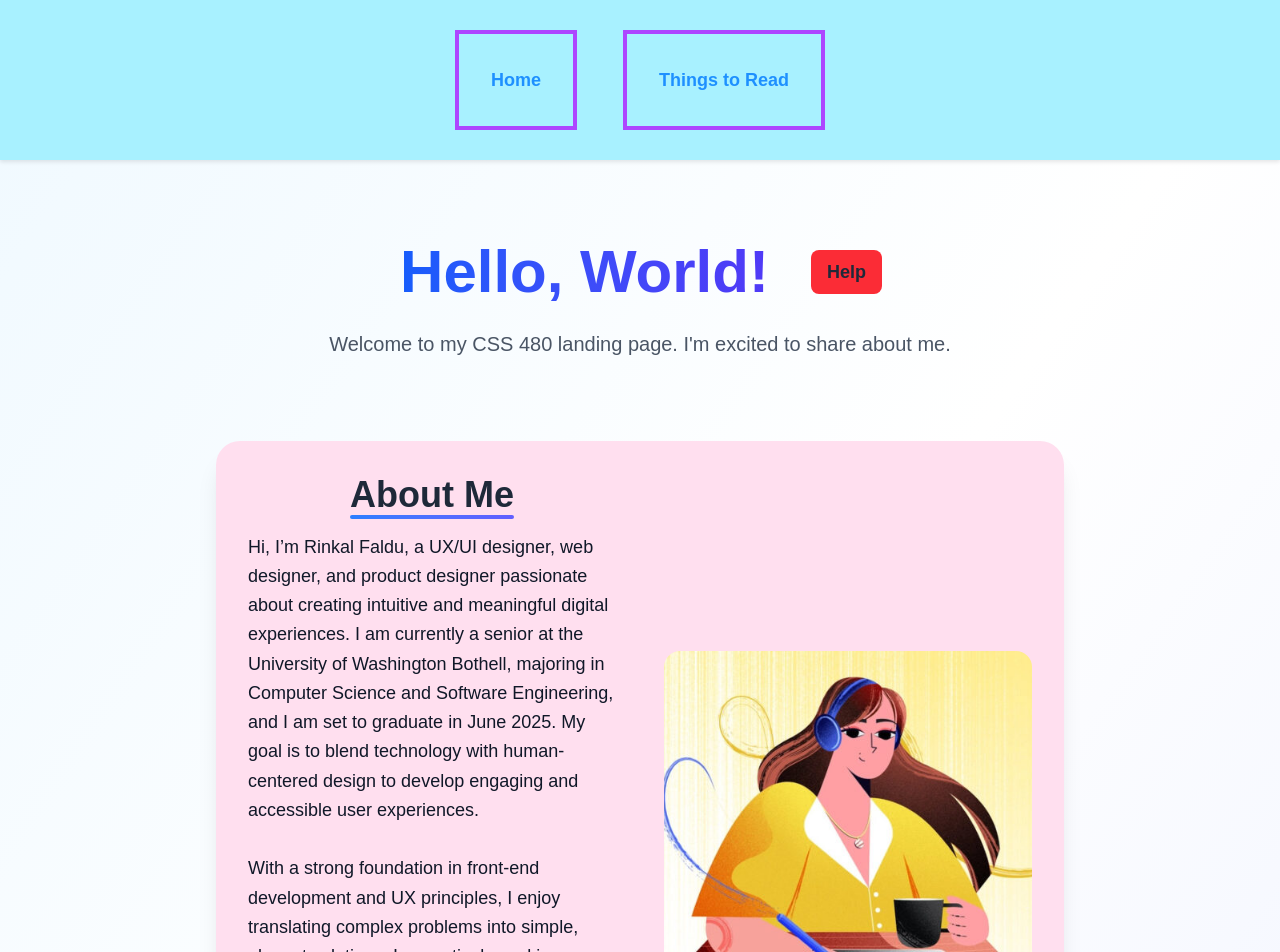
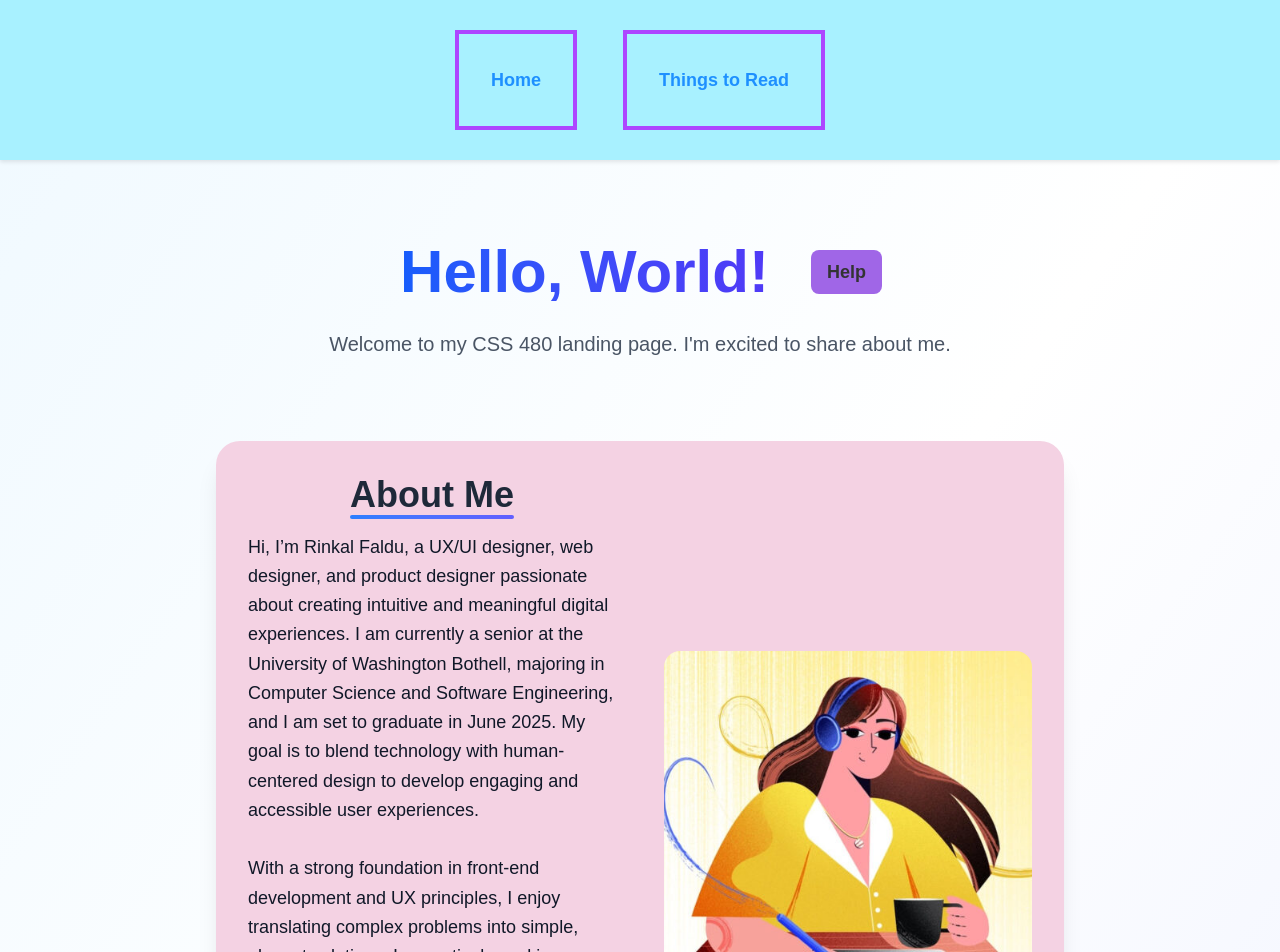
Before and after one commit to RinkalFaldu/css480website, a Next.js app: page / in a window 1280 px wide. Shown: the top 952 px of the page. Built offline with nearby package versions, Linux system fonts and the light colour scheme.

Commit message:
changed color

```diff
--- a/app/page.tsx
+++ b/app/page.tsx
@@ -33,7 +33,7 @@ export default function Home() {
               Hello, World!
             </h1>
             <button
-              className="text-lg font-bold bg-red-500 text-gray-800 px-4 py-2 rounded-lg focus:outline-none focus:ring-2 focus:ring-blue-500"
+              className="tooltip text-lg font-bold  text-black-800 px-4 py-2 rounded-lg focus:outline-none focus:ring-2 focus:ring-blue-500"
               onMouseEnter={() => setShowTooltip(true)}
               onMouseLeave={() => setShowTooltip(false)}
               onFocus={() => setShowTooltip(true)}
--- a/styles/globals.css
+++ b/styles/globals.css
@@ -32,11 +32,11 @@ body {
 }
 
 .about,.interest{
-  background-color: #FFDFEF;
+  background-color: #f4d2e3;
 
 }
 .cards{
-  background-color:white;
+  background-color:#ffffff;
 
 }
 h1, h2, h3, h4, h5, h6 {
@@ -82,6 +82,9 @@ button:focus {
 .navbar a:focus {
   outline: 2px solid #1e90ff;
 }
+.tooltip {
+  background-color: #a066e7;
+}
 
 .footer {
   text-align: center;
```
